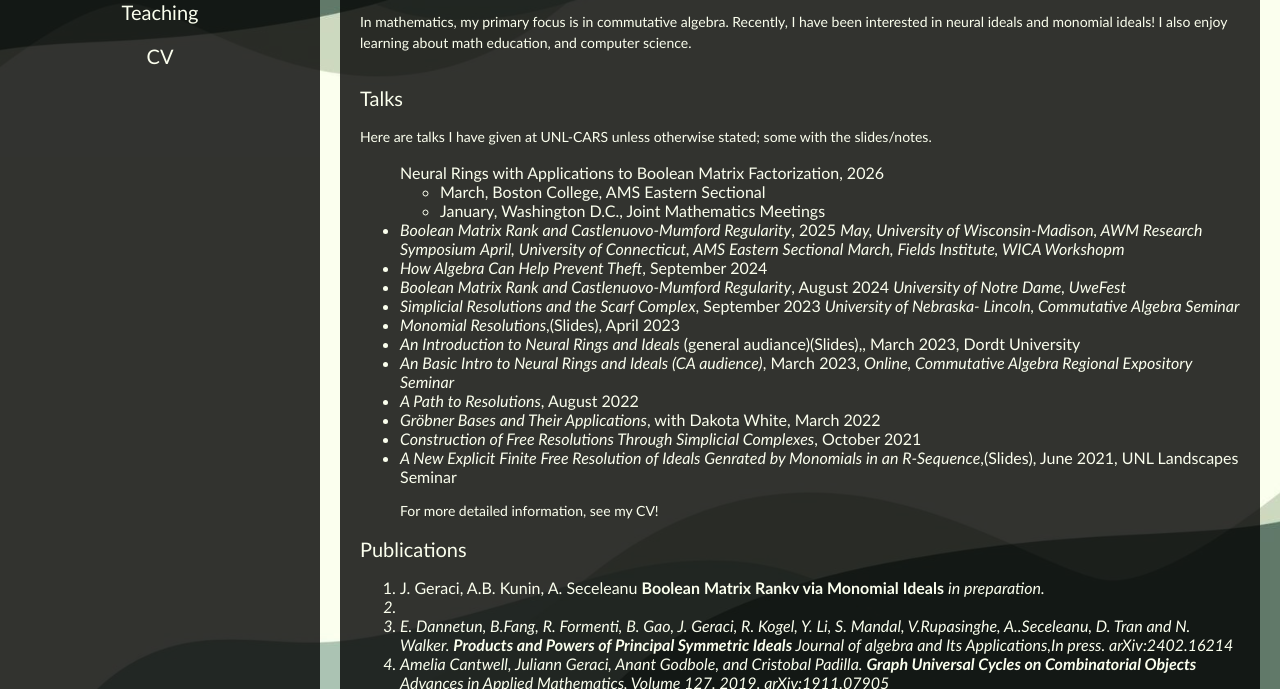
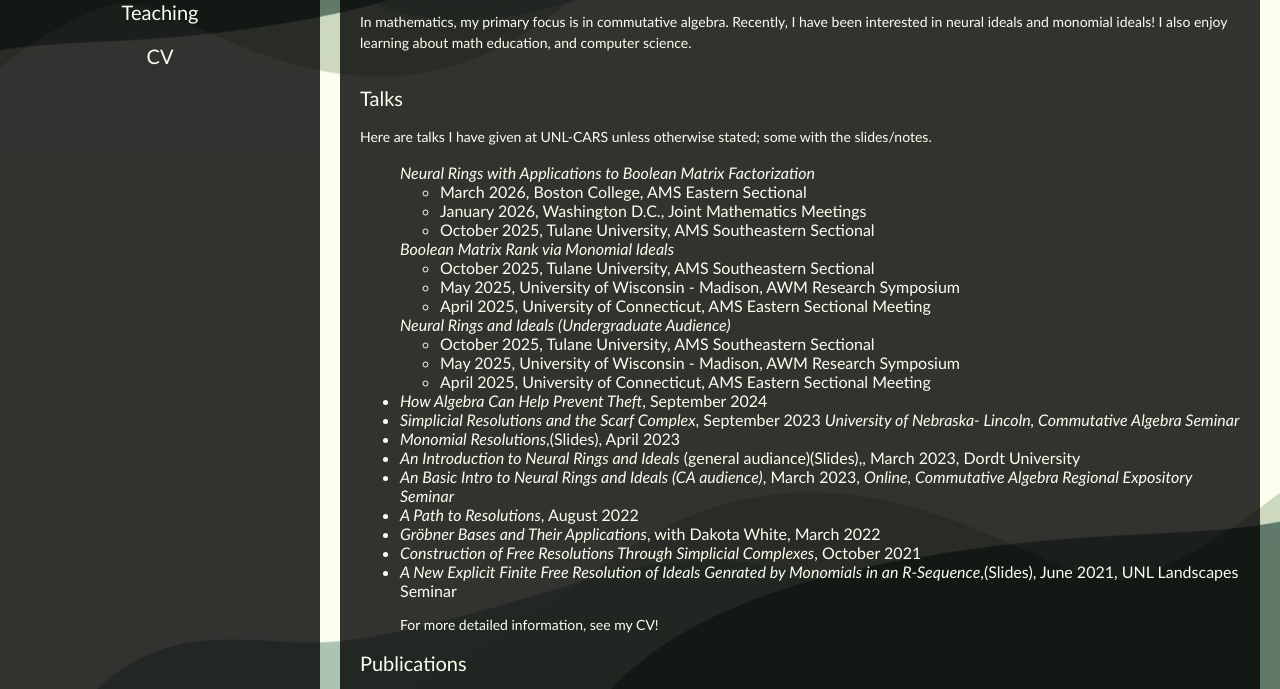
Before and after one commit to julianngeraci/julianngeraci.github.io, a plain HTML site: page research.html in a window 1280 px wide. Shown: the part 98-787 px from the top of the page. Drawn offline with Linux system fonts and the light colour scheme.

Commit message:
Update research.html

```diff
--- a/research.html
+++ b/research.html
@@ -41,25 +41,27 @@ Here are talks I have given at <a
   unless otherwise stated; some with the slides/notes.
   </p>
   <ul>
-      Neural Rings with Applications to Boolean Matrix Factorization, 2026
+     <em>Neural Rings with Applications to Boolean Matrix Factorization</em>
     <ul>
-      <li> March, Boston College, AMS Eastern Sectional</li>
-      <li> January, Washington D.C., Joint Mathematics Meetings</li>
+      <li> March 2026, Boston College, AMS Eastern Sectional</li>
+      <li> January 2026, Washington D.C., Joint Mathematics Meetings</li>
+      <li> October 2025, Tulane University, AMS Southeastern Sectional</li>
+    </ul>
+    <em>Boolean Matrix Rank via Monomial Ideals</em>
+    <ul>
+      <li> October 2025, Tulane University, AMS Southeastern Sectional</li>
+      <li> May 2025, University of Wisconsin - Madison, AWM Research Symposium</li>
+      <li> April 2025, University of Connecticut, AMS Eastern Sectional Meeting</li>
+    </ul>
 
+    <em>Neural Rings and Ideals (Undergraduate Audience)</em>
+    <ul>
+      <li> October 2025, Tulane University, AMS Southeastern Sectional</li>
+      <li> May 2025, University of Wisconsin - Madison, AWM Research Symposium</li>
+      <li> April 2025, University of Connecticut, AMS Eastern Sectional Meeting</li>
     </ul>
-      <li>
-      <em> Boolean Matrix Rank and Castlenuovo-Mumford
-    Regularity</em>, 2025
-      <em> May, University of Wisconsin-Madison, AWM Research Symposium</em>
-      <em> April, University of Connecticut, AMS Eastern Sectional</em>
-      <em> March, Fields Institute, WICA Workshopm</em>
-  </li>
   <li>
       <em>How Algebra Can Help Prevent Theft</em>, September 2024
-  </li>
-  <li>
-      <em> Boolean Matrix Rank and Castlenuovo-Mumford Regularity</em>, August 2024
-      <em> University of Notre Dame, UweFest</em>
   </li>
   <li>
      <em> Simplicial Resolutions and the Scarf Complex</em>, September 2023
```
